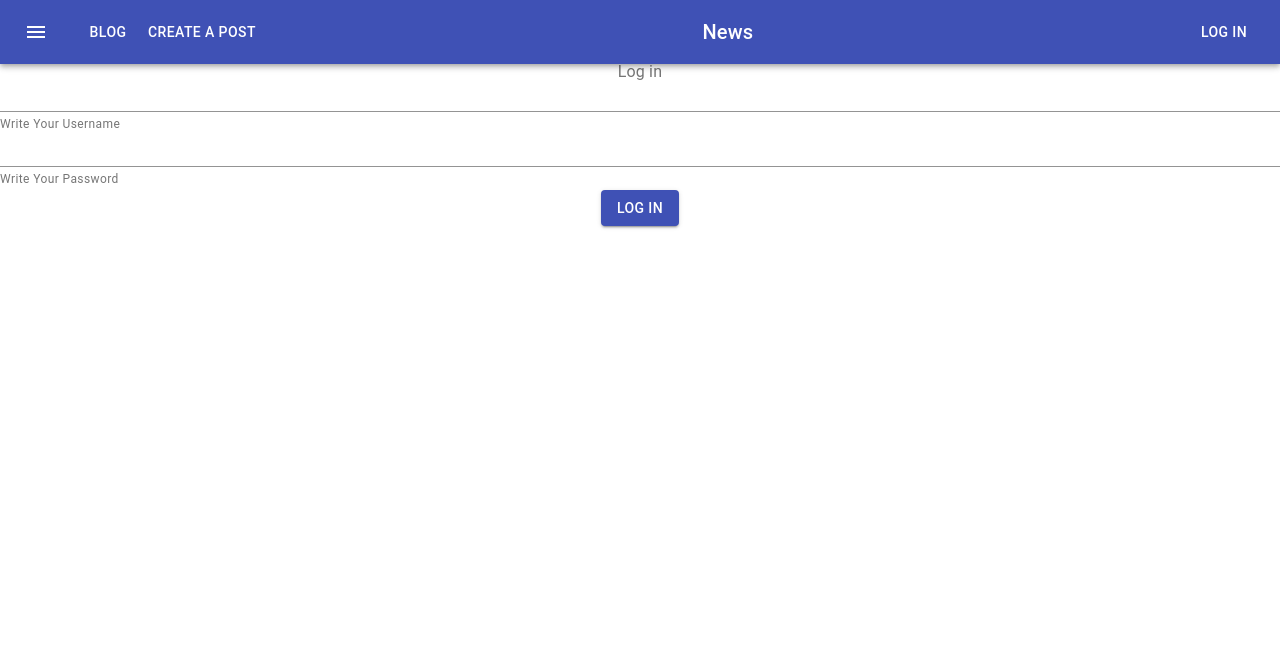
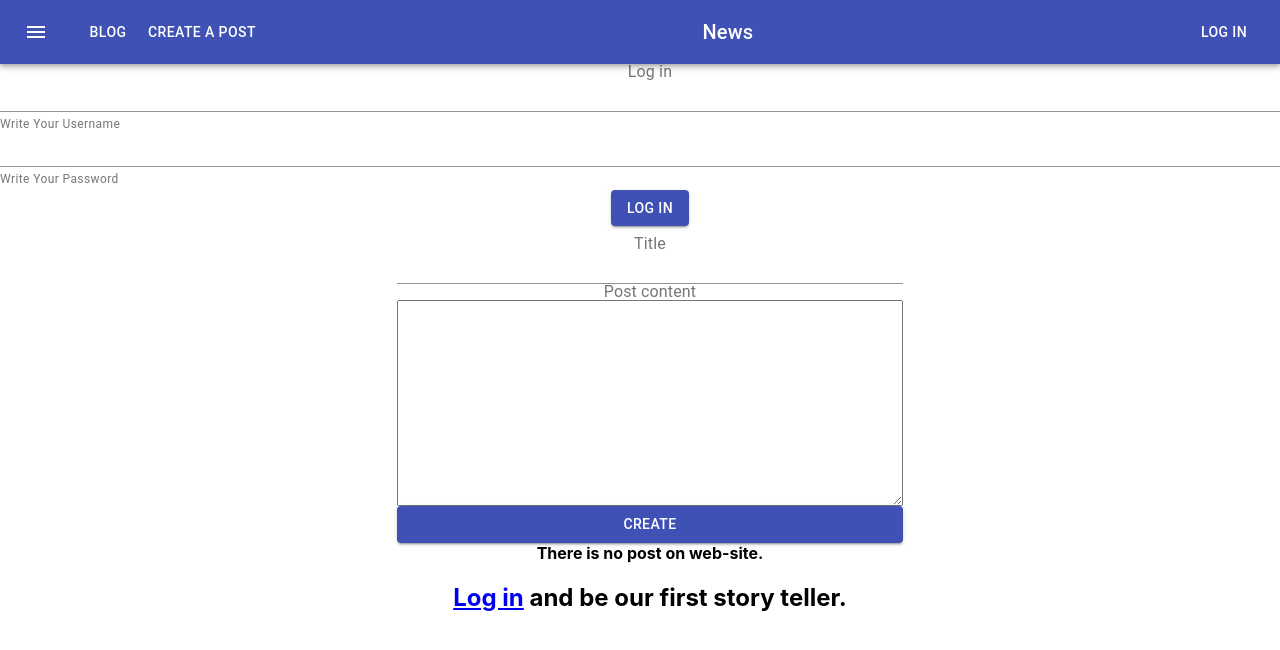
Before and after one commit to Samvel1852/my-blog, a React (Create React App) app: page /login in a window 1280 px wide. Shown: the top 650 px of the page. Built offline with nearby package versions, Linux system fonts and the light colour scheme.

Commit message:
feat: some props parameters added

```diff
--- a/src/components/Navbar/LoginForm/LoginForm.js
+++ b/src/components/Navbar/LoginForm/LoginForm.js
@@ -9,6 +9,7 @@ import {
 } from "@material-ui/core";
 import React from "react";
 import { Link } from "react-router-dom";
+import PostCreation from "../PostCreation";
 
 export default class LoginForm extends React.Component {
   static id = localStorage.getItem("users")
@@ -95,6 +96,7 @@ export default class LoginForm extends React.Component {
             Log in
           </Button>
         </Link>
+        <PostCreation user={this.state.name} />
       </FormGroup>
     );
   }
--- a/src/components/Navbar/PostContainer/PostContainer.js
+++ b/src/components/Navbar/PostContainer/PostContainer.js
@@ -4,8 +4,8 @@ import PostCard from "../PostCard/PostCard";
 
 class PostContainer extends React.Component {
   constructor(props) {
+    super(props);
     console.log(props);
-    super(props);
     this.state = {
       posts: localStorage.getItem("posts")
         ? JSON.parse(localStorage.getItem("posts"))
@@ -57,6 +57,7 @@ class PostContainer extends React.Component {
                     style={{ margin: "5px" }}
                     title={post.title}
                     content={post.content}
+                    user={"user"}
                   />
                 </div>
               );
--- a/src/components/Navbar/PostCreation.js
+++ b/src/components/Navbar/PostCreation.js
@@ -20,6 +20,7 @@ class PostCreation extends React.Component {
       title: "",
       content: "",
       posts: [],
+      user: this.props.user,
     };
   }
 
@@ -52,14 +53,9 @@ class PostCreation extends React.Component {
 
     posts.push(post);
 
-    this.setState(
-      {
-        posts,
-      },
-      () => {
-        console.log(posts);
-      }
-    );
+    this.setState({
+      posts,
+    });
 
     localStorage.setItem("posts", JSON.stringify(posts));
   };
@@ -91,8 +87,8 @@ class PostCreation extends React.Component {
           <Button onClick={this.sharePost} variant="contained" color="primary">
             Create
           </Button>
+          <PostContainer user={this.state.user} posts={this.state.posts} />
         </FormGroup>
-        <PostContainer posts={this.state.posts} />
       </div>
     );
   }
```
